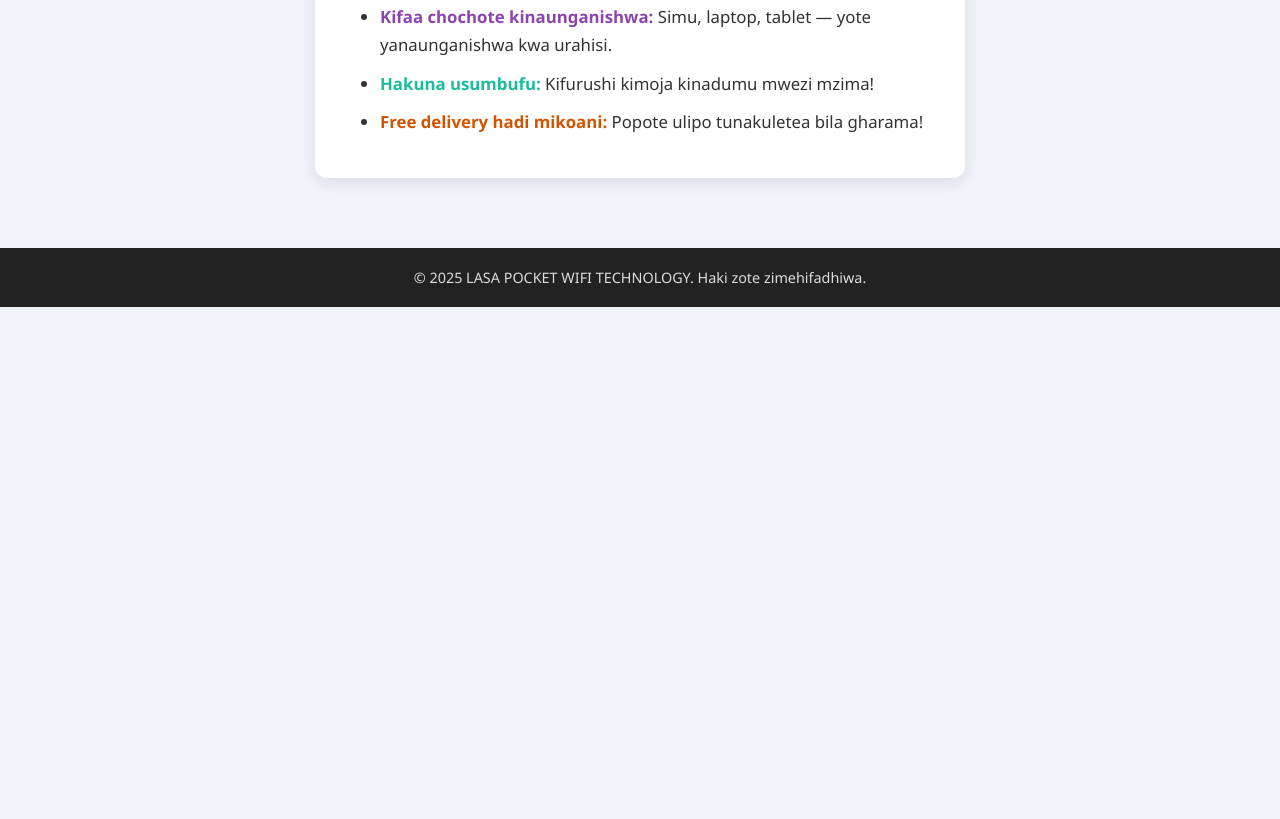
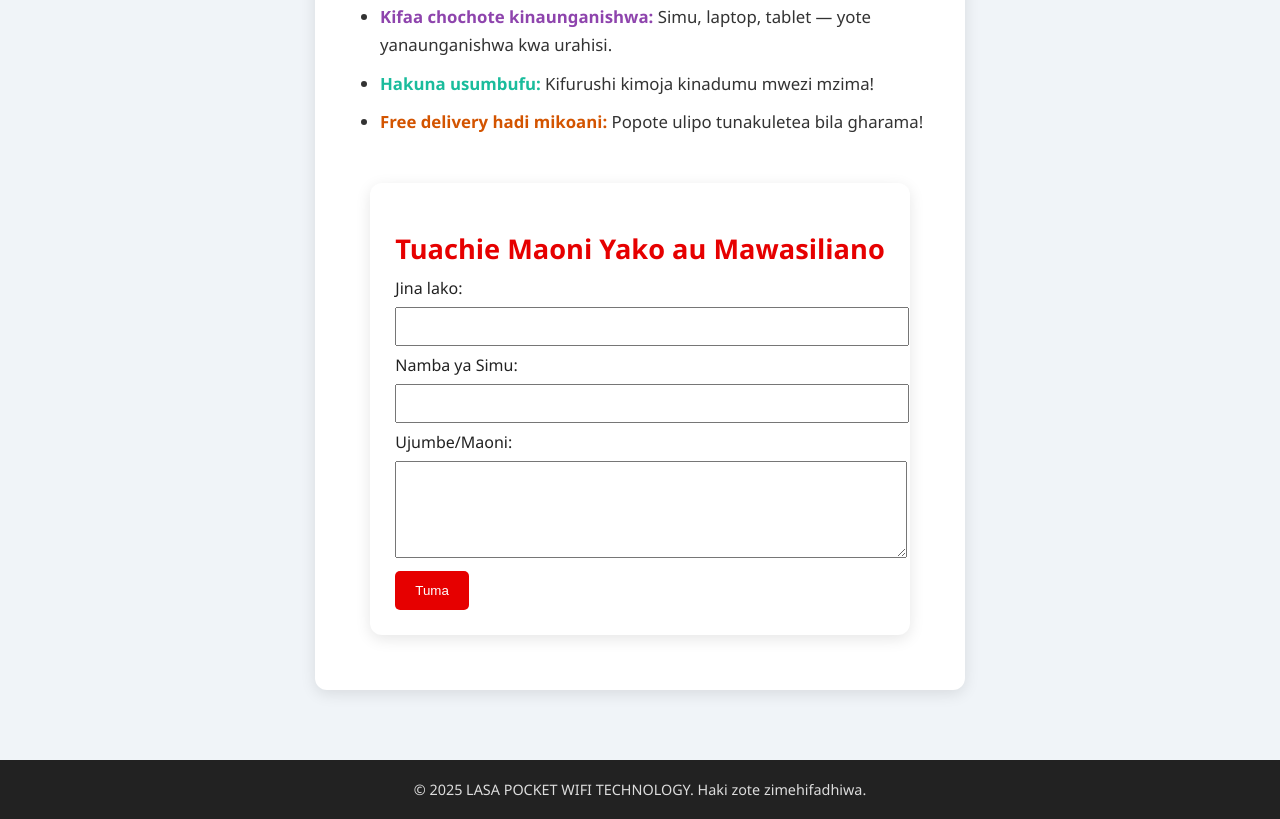
Before and after one commit to VUNDWE11/lajevu, a plain HTML site: page index.html in a window 1280 px wide. Shown: the part 1529-2348 px from the top of the page. Before the commit the page ends 1836 px from the top, so only its background shows below. Drawn offline with Linux system fonts and the light colour scheme.

Commit message:
Update index.html

```diff
--- a/index.html
+++ b/index.html
@@ -190,6 +190,24 @@
       <li><strong style="color:#1abc9c;">Hakuna usumbufu:</strong> Kifurushi kimoja kinadumu mwezi mzima!</li>
       <li><strong style="color:#d35400;">Free delivery hadi mikoani:</strong> Popote ulipo tunakuletea bila gharama!</li>
     </ul>
+    <div class="container">
+  <div class="text-section">
+    <h2>Tuachie Maoni Yako au Mawasiliano</h2>
+    <form action="submit_comment.php" method="post">
+      <label for="jina">Jina lako:</label><br>
+      <input type="text" id="jina" name="jina" required style="width:100%; padding:10px; margin:8px 0;"><br>
+
+      <label for="simu">Namba ya Simu:</label><br>
+      <input type="text" id="simu" name="simu" required style="width:100%; padding:10px; margin:8px 0;"><br>
+
+      <label for="ujumbe">Ujumbe/Maoni:</label><br>
+      <textarea id="ujumbe" name="ujumbe" rows="5" required style="width:100%; padding:10px; margin:8px 0;"></textarea><br>
+
+      <button type="submit" style="background-color: #e60000; color:white; padding:12px 20px; border:none; border-radius:5px; cursor:pointer;">Tuma</button>
+    </form>
+  </div>
+</div>
+
   </div>
 </div>
 
```
